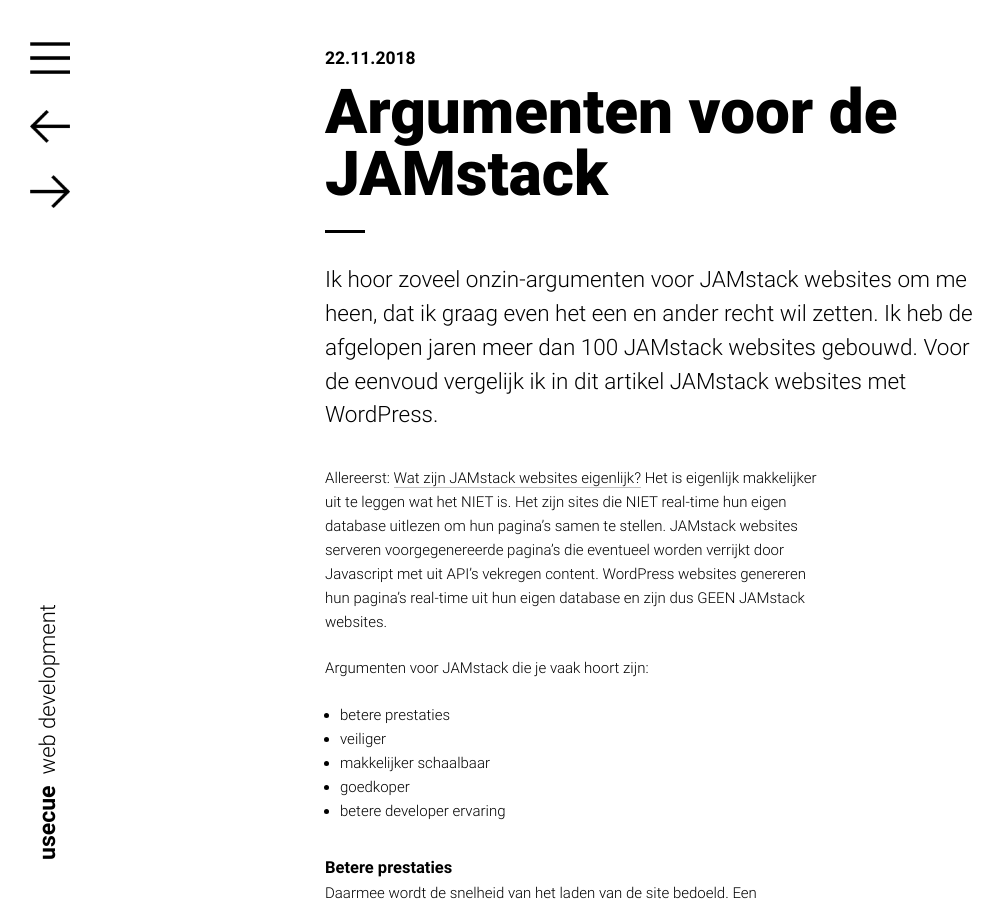
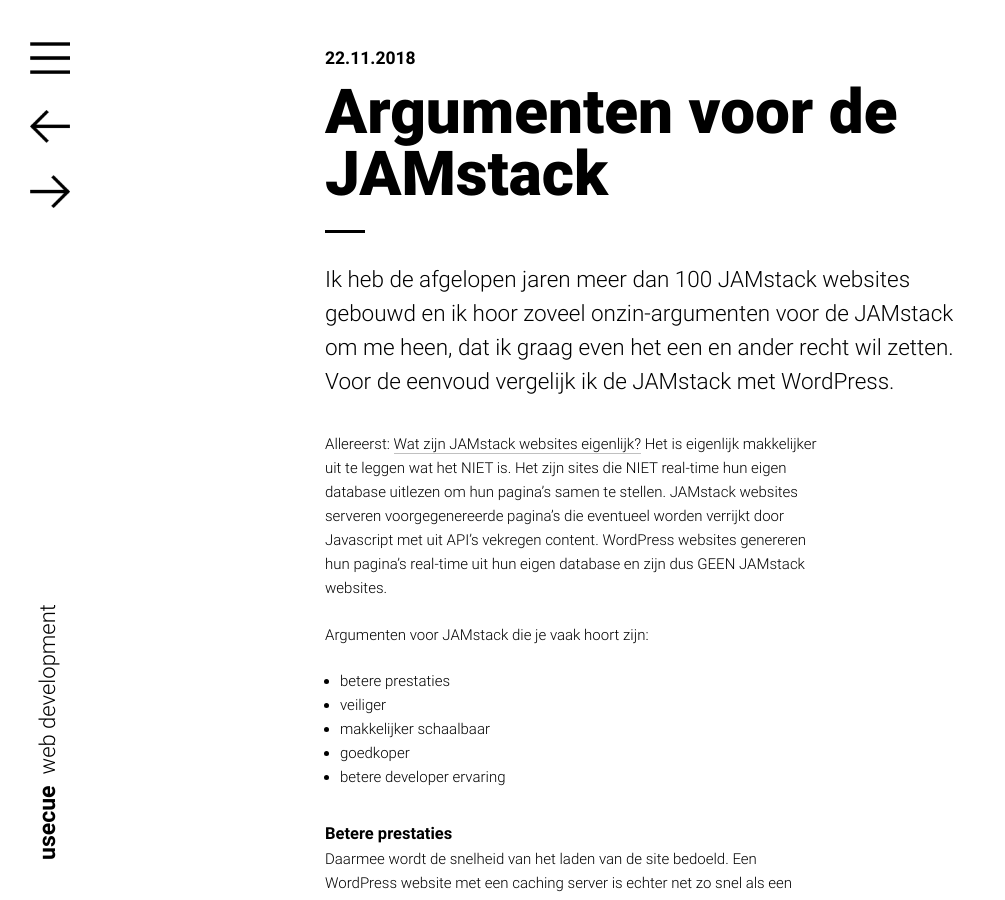
Before and after one commit to jhvanderschee/usecuewebsitenl, a Jekyll site: the page built from _posts/2018-11-22-argumenten-voor-de-jamstack.md, in a window 1280 px wide and 900 px high. Shown: the whole window, without its empty margins (0-1005 px from the left). Built offline with Jekyll 4.4.1, drawn with Linux system fonts in a browser that asks for light colours.

Commit message:
Update 2018-11-22-argumenten-voor-de-jamstack.md

```diff
--- a/_posts/2018-11-22-argumenten-voor-de-jamstack.md
+++ b/_posts/2018-11-22-argumenten-voor-de-jamstack.md
@@ -1,7 +1,7 @@
 ---
 title: Argumenten voor de JAMstack
 ---
-Ik hoor zoveel onzin-argumenten voor JAMstack websites om me heen, dat ik graag even het een en ander recht wil zetten. Ik heb de afgelopen jaren meer dan 100 JAMstack websites gebouwd. Voor de eenvoud vergelijk ik in dit artikel JAMstack websites met WordPress.
+Ik heb de afgelopen jaren meer dan 100 JAMstack websites gebouwd en ik hoor zoveel onzin-argumenten voor de JAMstack om me heen, dat ik graag even het een en ander recht wil zetten. Voor de eenvoud vergelijk ik de JAMstack met WordPress.
 
 Allereerst: [Wat zijn JAMstack websites eigenlijk?](https://jamstack.org/ "https://jamstack.org/") Het is eigenlijk makkelijker uit te leggen wat het NIET is. Het zijn sites die NIET real-time hun eigen database uitlezen om hun pagina's samen te stellen. JAMstack websites serveren voorgegenereerde pagina's die eventueel worden verrijkt door Javascript met uit API's vekregen content. WordPress websites genereren hun pagina's real-time uit hun eigen database en zijn dus GEEN JAMstack websites.
 
```
